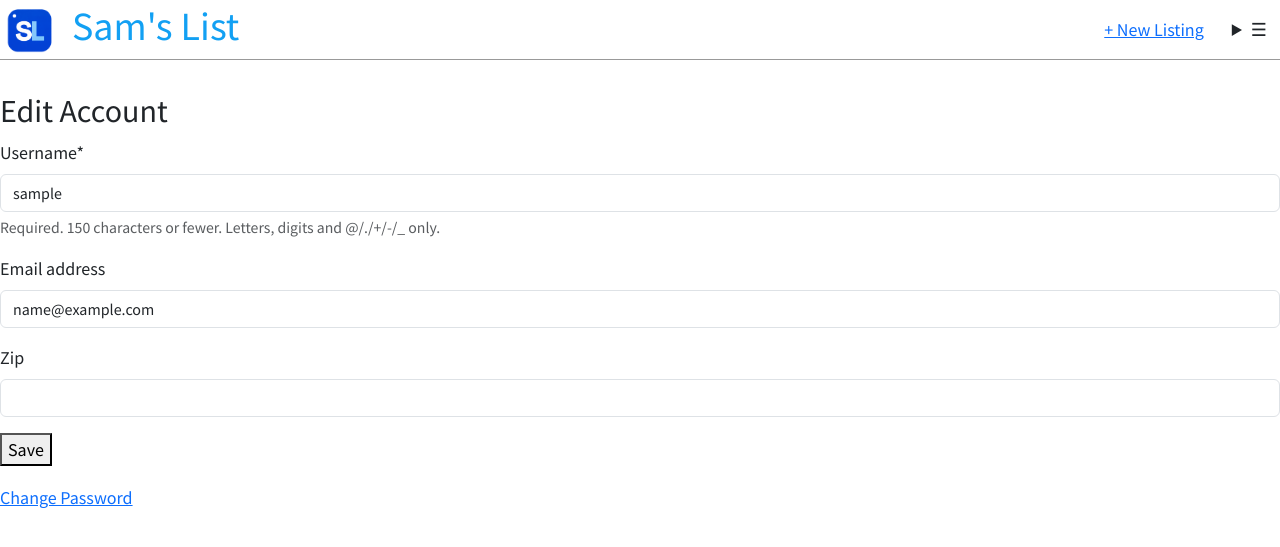
After one commit to samuelpenney/SamsList, a Django app: page /accounts/edit/ in a window 1280 px wide. The commit adds this page. Shown: the top 547 px of the page. Run offline with Django 5.2, Linux system fonts and the light colour scheme; the visitor is signed in with stand-in values (Sample User, id 1); some libraries are stand-ins or nearby versions.

Commit message:
created account module and various account pages, changed the header and added css as well

```diff
--- a/DjangoProject/settings.py
+++ b/DjangoProject/settings.py
@@ -68,6 +68,8 @@ INSTALLED_APPS = [
     "channels",
     "MainApp",
     "accounts",
+    "crispy_forms",
+    "crispy_bootstrap5",
 ]
 
 MIDDLEWARE = [
@@ -170,6 +172,9 @@ MAILERS = {
     },
 }
 
+
 LOGIN_REDIRECT_URL = "home"
 LOGOUT_REDIRECT_URL = "home"
 AUTH_USER_MODEL = "accounts.CustomUser"
+CRISPY_ALLOWED_TEMPLATE_PACKS = "bootstrap5"
+CRISPY_TEMPLATE_PACK = "bootstrap5"
--- /dev/null
+++ b/DjangoProject/templates/accounts/account_edit.html
@@ -0,0 +1,10 @@
+{% extends "base.html" %}
+{% load crispy_forms_tags %}
+{% block content %}
+<h2>Edit Account</h2>
+<form method="post">{% csrf_token %}
+    {{ form|crispy }}
+    <button type="submit">Save</button>
+</form>
+<p><a href="{% url 'password_change' %}">Change Password</a></p>
+{% endblock content %}
--- a/DjangoProject/templates/base.html
+++ b/DjangoProject/templates/base.html
@@ -3,6 +3,7 @@
 <head>
   <title>Sam's List</title>
   <link href="https://fonts.googleapis.com/css?family=Source+Sans+Pro:400" rel="stylesheet">
+  <link href="https://cdn.jsdelivr.net/npm/bootstrap@5.3.3/dist/css/bootstrap.min.css" rel="stylesheet">
   <link href="{% static 'css/base.css' %}" rel="stylesheet">
 </head>
 
@@ -14,20 +15,25 @@
         <h1><a href="{% url 'home' %}">Sam's List</a></h1>
       </div>
       <div class="nav-right">
-        <a href="{% url 'post_new' %}">+ New Listing</a>
+        {% if user.is_authenticated %}
+          <a href="{% url 'post_new' %}" style="margin-right: 20px;">+ New Listing</a>
+          <details class="nav-dropdown">
+            <summary class="hamburger-btn" aria-label="Menu">&#9776;</summary>
+            <nav class="custom-dropdown-menu">
+              <a href="{% url 'account_edit' %}">My Account</a>
+              <a href="{% url 'password_change' %}">Change Password</a>
+              <form action="{% url 'logout' %}" method="post">
+                {% csrf_token %}
+                <button type="submit" style="margin-top: 7px;">Log Out</button>
+              </form>
+            </nav>
+          </details>
+        {%else%}
+          <a href="{% url 'login' %}">Log In</a> |
+          <a href="{% url 'signup' %}">Sign Up</a>
+        {% endif %}
       </div>
     </header>
-    {% if user.is_authenticated %}
-      <p>Hi {{ user.username }}!</p>
-      <form action="{% url 'logout' %}" method="post">
-        {% csrf_token %}
-        <button type="submit">Log Out</button>
-      </form>
-    {% else %}
-      <p>You are not logged in.</p>
-      <a href="{% url 'login' %}">Log In</a> |
-      <a href="{% url 'signup' %}">Sign Up</a>
-    {% endif %}
     {% block content %}
     {% endblock content %}
   </div>
--- a/DjangoProject/templates/registration/login.html
+++ b/DjangoProject/templates/registration/login.html
@@ -5,4 +5,5 @@
     {{ form }}
     <button type="submit">Log In</button>
 </form>
+<p><a href="{% url 'password_reset' %}">Forgot your password?</a></p>
 {% endblock content %}
--- /dev/null
+++ b/DjangoProject/templates/registration/password_change_done.html
@@ -0,0 +1,6 @@
+{% extends "base.html" %}
+{% block title %}Password Change Successful{% endblock title %}
+{% block content %}
+<h1>Password change successful</h1>
+<p>Your password was changed.</p>
+{% endblock content %}
--- a/DjangoProject/urls.py
+++ b/DjangoProject/urls.py
@@ -18,8 +18,10 @@ Including another URLconf
 from django.contrib import admin
 from django.urls import include, path
 
+
 urlpatterns = [
     path("admin/", admin.site.urls),
+    path("accounts/", include("accounts.urls")),  # new
     path("accounts/", include("django.contrib.auth.urls")),
     path("", include("MainApp.urls")),
 ]
--- a/MainApp/urls.py
+++ b/MainApp/urls.py
@@ -1,11 +1,11 @@
 from django.urls import path
+
 from .views import (
     BlogListView,
     BlogDetailView,
     BlogCreateView,
     BlogUpdateView,
     BlogDeleteView,
-    SignUpView,
 )
 
 urlpatterns = [
@@ -13,6 +13,5 @@ urlpatterns = [
     path("post/new/", BlogCreateView.as_view(), name="post_new"),
     path("post/<int:pk>/edit/", BlogUpdateView.as_view(), name="post_edit"),
     path("post/<int:pk>/delete/", BlogDeleteView.as_view(), name="post_delete"),
-    path("accounts/signup/", SignUpView.as_view(), name="signup"),
     path("", BlogListView.as_view(), name="home"),
 ]
--- /dev/null
+++ b/accounts/urls.py
@@ -0,0 +1,8 @@
+from django.urls import path
+
+from .views import SignUpView, AccountEditView
+
+urlpatterns = [
+    path("signup/", SignUpView.as_view(), name="signup"),
+    path("edit/", AccountEditView.as_view(), name="account_edit"),
+]
--- a/accounts/views.py
+++ b/accounts/views.py
@@ -1,3 +1,21 @@
-from django.shortcuts import render
+from django.urls import reverse_lazy
+from django.contrib.auth.mixins import LoginRequiredMixin
+from django.views.generic import CreateView, UpdateView
 
-# Create your views here.
+from .models import CustomUser
+from .forms import CustomUserCreationForm
+
+
+class SignUpView(CreateView):
+    form_class = CustomUserCreationForm
+    success_url = reverse_lazy("login")
+    template_name = "registration/signup.html"
+
+class AccountEditView(LoginRequiredMixin, UpdateView):
+    model = CustomUser
+    fields = ["username", "email", "zip"]
+    template_name = "accounts/account_edit.html"
+    success_url = reverse_lazy("home")
+
+    def get_object(self):
+        return self.request.user
--- a/static/css/base.css
+++ b/static/css/base.css
@@ -19,8 +19,32 @@ header h1 a {
 }
 .nav-right {
     display: flex;
-    padding-top: 2rem;
+    align-items: center;
+    gap: 0.5rem;
+    padding-right: 13px;
 }
+
+.nav-dropdown {
+    position: relative;
+}
+.nav-dropdown:not([open]) .custom-dropdown-menu {
+    display: none;
+}
+.nav-dropdown[open] .custom-dropdown-menu {
+    position: absolute;
+    top: 100%;
+    right: 0;
+    margin-top: 7px;
+    background-color: #ffffff;
+    border: 1px solid #ccc;
+    row-gap: 5px;
+    min-width: 160px;
+    padding: 9px;
+    display: flex;
+    flex-direction: column;
+    z-index: 1000;
+}
+
 .post-entry {
     margin-bottom: 2rem;
 }
```
Also changed, not shown: DjangoProject/templates/registration/password_change_form.html (added, +12 -0 lines), DjangoProject/templates/registration/password_reset_complete.html (added, +8 -0 lines), DjangoProject/templates/registration/password_reset_confirm.html (added, +10 -0 lines), DjangoProject/templates/registration/password_reset_done.html (added, +7 -0 lines), DjangoProject/templates/registration/password_reset_form.html (added, +13 -0 lines), MainApp/views.py (+0 -10 lines), accounts/admin.py (+3 -6 lines), accounts/forms.py (+28 -3 lines).
